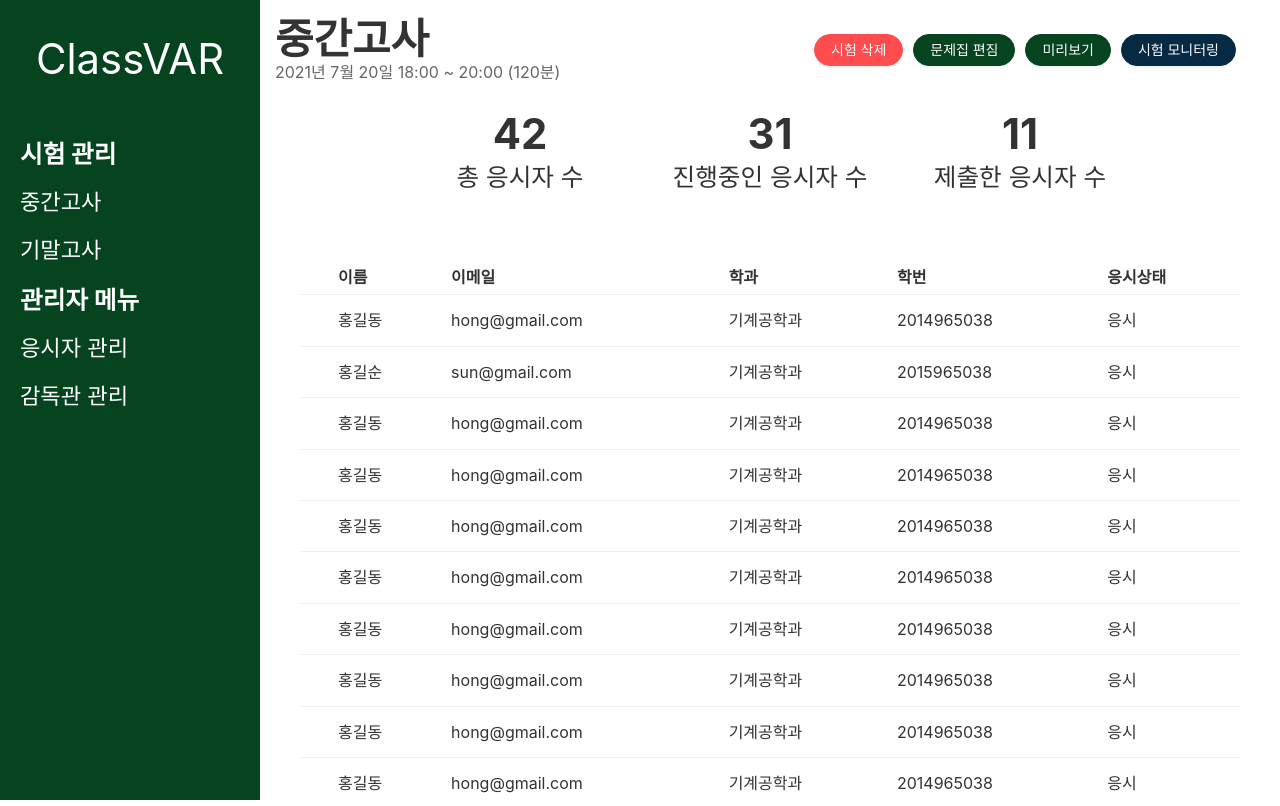
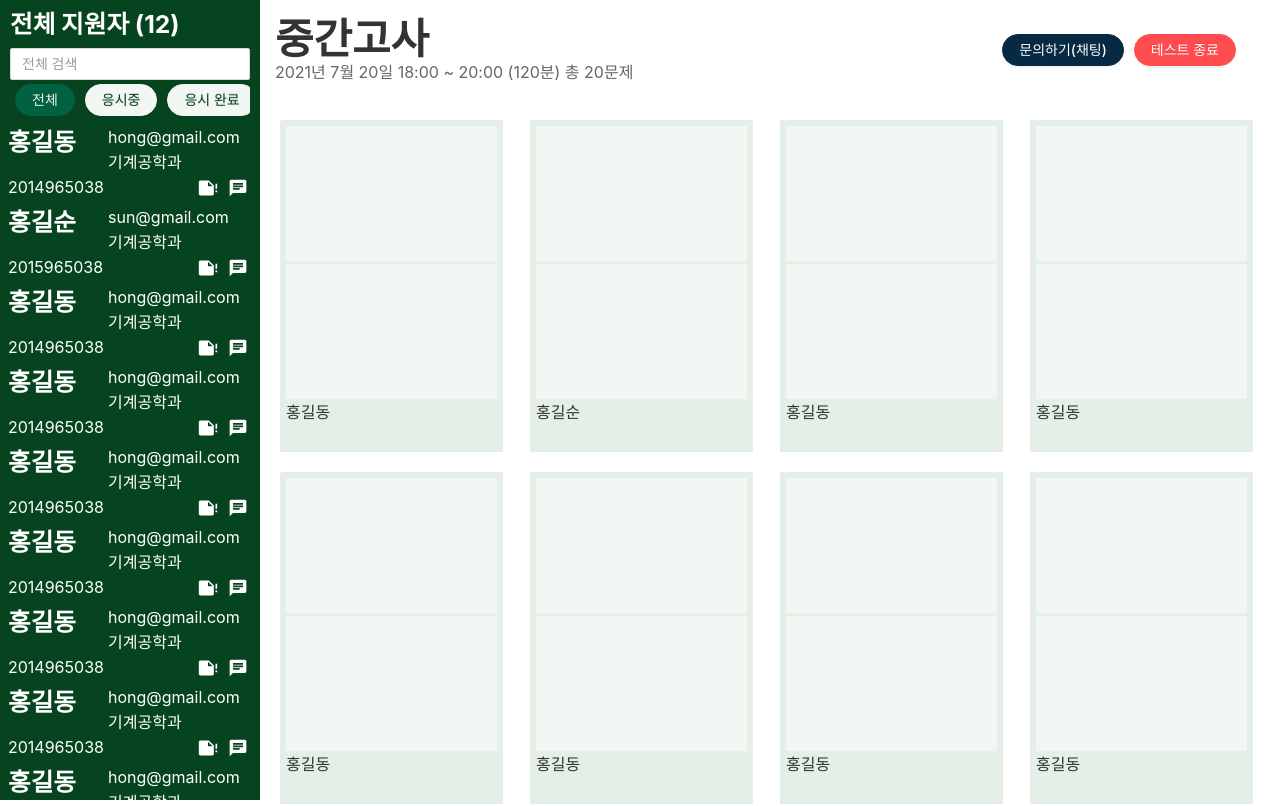
Before and after one commit to classvar/classvar-user-frontend, a React (Create React App) app: page /proctor/exam/1/monitoring in a window 1280 px wide. Shown: the top 806 px of the page. Built offline with nearby package versions, Linux system fonts and the light colour scheme; a web font is replaced by a local one.

Commit message:
refactor: Refactoring Monitoring page

```diff
--- a/src/components/atoms/Button/Button.type.ts
+++ b/src/components/atoms/Button/Button.type.ts
@@ -6,5 +6,5 @@ export interface ButtonProps extends React.HTMLProps<HTMLButtonElement> {
   danger?: boolean;
   rect?: boolean;
   secondary?: boolean;
-  onClick: () => void;
+  onClick?: () => void;
 }
--- a/src/components/atoms/UserList/UserList.style.ts
+++ b/src/components/atoms/UserList/UserList.style.ts
@@ -19,13 +19,6 @@ export const Tr = styled.div<RowProps>`
   & :focus,
   :hover {
     background-color: ${({ theme }) => theme.colors.primary80};
-  }
-  &:active {
-    background-color: ${({ theme }) => theme.colors.primary20};
-    color: ${({ theme }) => theme.colors.primary100};
-    svg {
-      fill: ${({ theme }) => theme.colors.primary100};
-    }
   }
   ${(props) =>
     props.isSelected &&
--- a/src/pages/Exam/Exam.tsx
+++ b/src/pages/Exam/Exam.tsx
@@ -56,11 +56,11 @@ const Exam: React.FC<RouteComponentProps<MatchParams>> = ({ match }) => {
         <Button danger onClick={() => setModalOpen(true)}>
           시험 삭제
         </Button>
-        <Button onClick={() => console.log('a')}>문제집 편짐</Button>
+        <Button onClick={() => console.log('a')}>문제집 편집</Button>
         <Button onClick={() => console.log('a')}>미리보기</Button>
-        <Button secondary onClick={() => console.log('a')}>
-          시험 모니터링
-        </Button>
+        <StyledLink to={`/proctor/exam/${match.params.id}/monitoring`}>
+          <Button secondary>시험 모니터링</Button>
+        </StyledLink>
       </Headerbar>
       <HeaderSpace />
       <IndicatorWrapper>
@@ -78,7 +78,7 @@ const Exam: React.FC<RouteComponentProps<MatchParams>> = ({ match }) => {
         title="시험 삭제"
         headerComponent={
           <StyledLink to={'/proctor'}>
-            <Button rect danger onClick={() => console.log('s')}>
+            <Button rect danger>
               삭제하기
             </Button>
           </StyledLink>
--- a/src/pages/Monitoring/Monitoring.style.ts
+++ b/src/pages/Monitoring/Monitoring.style.ts
@@ -1,4 +1,5 @@
 import styled, { css } from 'styled-components';
+import { Link } from 'react-router-dom';
 
 export const Wrapper = styled.div`
   height: 100%;
@@ -129,3 +130,8 @@ export const Video = styled.video`
 
   background-color: ${({ theme }) => theme.colors.primary20};
 `;
+
+export const StyledLink = styled(Link)`
+  display: flex;
+  text-decoration: none;
+`;
--- a/src/pages/Monitoring/Monitoring.tsx
+++ b/src/pages/Monitoring/Monitoring.tsx
@@ -5,9 +5,13 @@ import React, { useState, useRef } from 'react';
 import { TableInstance, CellProps } from 'react-table';
 import { ReactComponent as Note } from '@assets/note.svg';
 import { ReactComponent as Message } from '@assets/message.svg';
+import Button from '@components/atoms/Button';
 import Input from '@components/atoms/Input';
 import SidebarFrame from '@components/atoms/SidebarFrame';
 import UserList from '@components/atoms/UserList';
+import Headerbar from '@components/organisms/Headerbar';
+import Modal from '@components/organisms/Modal';
+import { data } from '@pages/Exam/dummydata';
 import {
   Wrapper,
   Header,
@@ -21,14 +25,19 @@ import {
   Content,
   VideoArea,
   Video,
+  StyledLink,
 } from './Monitoring.style';
-import { data } from '@pages/Exam/dummydata';
-import Headerbar from '@components/organisms/Headerbar';
-import Button from '@components/atoms/Button';
 
 const Monitoring: React.FC = () => {
   const [selected, setSelected] = useState(0);
+  const [modalOpen, setModalOpen] = useState(false);
+
   const tableInstance = useRef<TableInstance>(null);
+
+  const closeModal = () => {
+    setModalOpen(false);
+  };
+
   const columns = React.useMemo(
     () => [
       {
@@ -80,6 +89,7 @@ const Monitoring: React.FC = () => {
   );
 
   return (
+    <>
       <Wrapper>
         <SidebarFrame
           header={
@@ -142,12 +152,24 @@ const Monitoring: React.FC = () => {
             <Button secondary onClick={() => console.log('문의하기')}>
               문의하기(채팅)
             </Button>
-          <Button danger onClick={() => console.log('a')}>
+            <Button danger onClick={() => setModalOpen(true)}>
               테스트 종료
             </Button>
           </Headerbar>
           <HeaderSpace />
           <Content>
+            {tableInstance.current?.rows.map((row) => {
+              tableInstance.current?.prepareRow(row);
+              return (
+                row.isSelected && (
+                  <div>
+                    {row.cells.map((cell) => {
+                      return <div>{cell.render('Cell')}</div>;
+                    })}
+                  </div>
+                )
+              );
+            })}
             {data.map((e) => {
               return (
                 <VideoArea>
@@ -160,6 +182,22 @@ const Monitoring: React.FC = () => {
           </Content>
         </Body>
       </Wrapper>
+      <Modal
+        width="300px"
+        open={modalOpen}
+        closeModal={closeModal}
+        title="테스트 종료"
+        headerComponent={
+          <StyledLink to={'/proctor'}>
+            <Button rect danger>
+              삭제하기
+            </Button>
+          </StyledLink>
+        }
+      >
+        정말로 종료하시겠습니까?
+      </Modal>
+    </>
   );
 };
 
--- a/src/pages/Routes.tsx
+++ b/src/pages/Routes.tsx
@@ -9,8 +9,8 @@ const Routes: React.FC = () => {
   return (
     <BrowserRouter>
       <Route path={['/', '/login']} exact component={Login} />
-      <Route path="/proctor" component={Proctor} />
-      <Route path="/monitoring" component={Monitoring} />
+      <Route path="/proctor" exact component={Proctor} />
+      <Route path="/proctor/exam/:id/monitoring" exact component={Monitoring} />
     </BrowserRouter>
   );
 };
```
Lines whose indentation alone changed are shown as unchanged.
